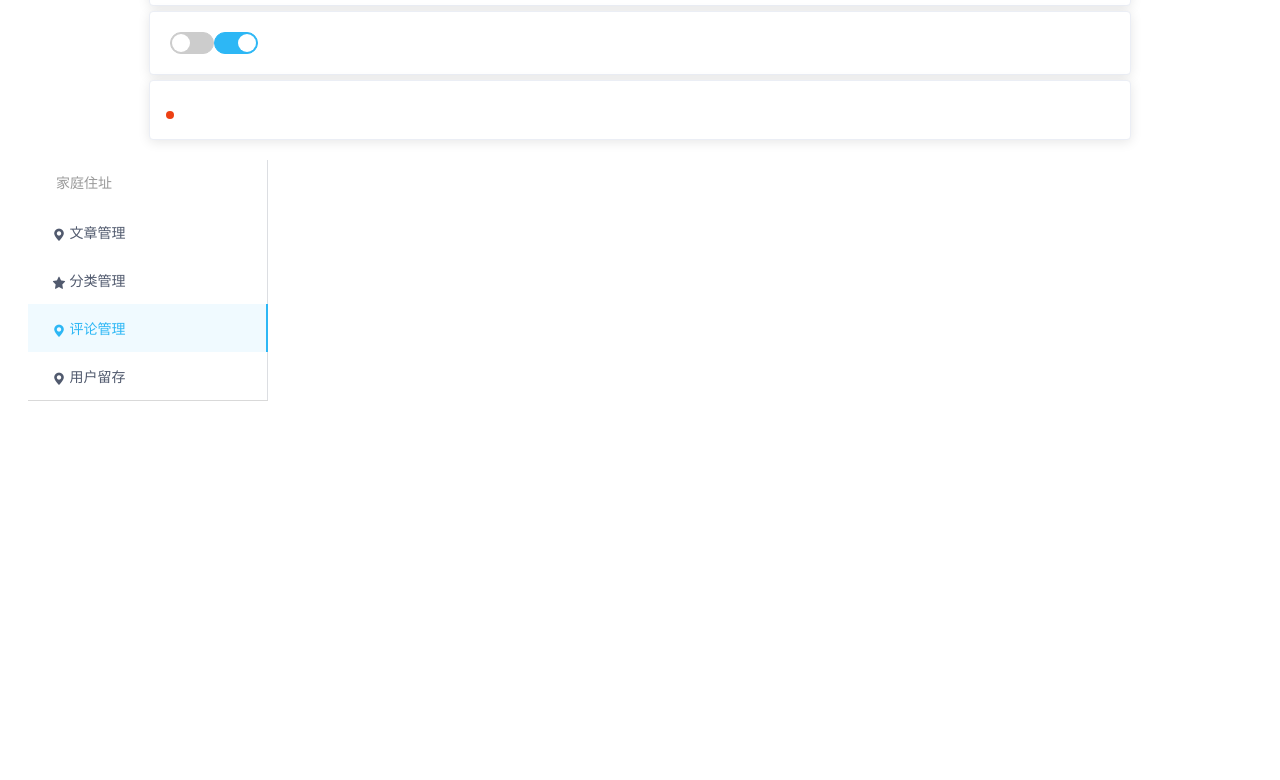
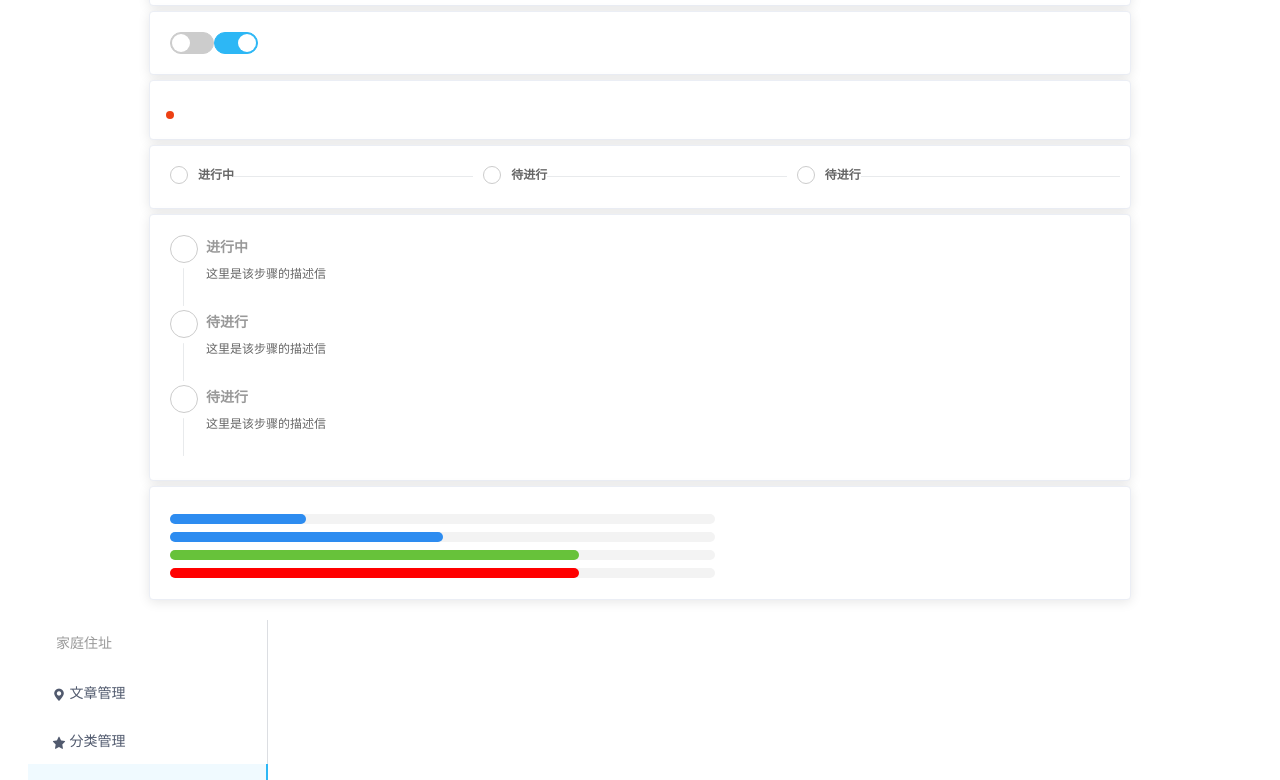
Before and after one commit to MrJane/mine-ui, a Vue app: page / in a window 1280 px wide. Shown: the part 599-1379 px from the top of the page. Before the commit the page ends 1020 px from the top, so only its background shows below. Built offline with nearby package versions, Linux system fonts and the light colour scheme.

Commit message:
进度条

```diff
--- /dev/null
+++ b/src/components/progress/progress.vue
@@ -0,0 +1,30 @@
+<template>
+    <div class="mine-progress" :class="status?'mine-progress-'+status:''">
+        <div class="mine-progress-outer">
+            <div class="mine-progress-inner">
+                <div class="mine-progress-bg" :style="{width:this.percent+'%'}"></div>
+            </div>
+        </div>
+        <span class="mine-progress-text"></span>
+    </div>
+</template>
+
+<script>
+  export default {
+    name: "mine-progress",
+    props:{
+      //进度条百分比
+      percent:{
+        type:Number
+      },
+      //success,wrong,active,normal
+      status:{
+        type: String
+      }
+    }
+  }
+</script>
+
+<style>
+
+</style>
--- /dev/null
+++ b/src/components/steps/step.vue
@@ -0,0 +1,59 @@
+<template>
+    <div class="mine-step-item" :style="styles">
+        <div class="mine-step-line">
+            <i></i>
+        </div>
+        <div class="mine-step-tag">
+            <div class="mine-step-tag-inner"></div>
+        </div>
+        <div class="mine-step-main">
+            <div class="mine-step-title">
+                {{title}}
+            </div>
+            <div v-if="content" class="mine-step-content">
+                <slot>{{content}}</slot>
+            </div>
+        </div>
+    </div>
+</template>
+
+<script>
+  export default {
+    name: "mine-step",
+    data() {
+      return {
+        total: 1
+      }
+    },
+    props: {
+      //状态
+      status: {
+        type: String,
+        default: ''
+      },
+      //标题
+      title: {
+        type: String,
+        default: ''
+      },
+      //内容
+      content: {type: String},
+      //图标
+      icon: {
+        type: String
+      }
+    },
+    computed: {
+      styles() {
+        return {
+          width: `${1 / this.total * 100}%`
+        }
+
+      }
+    }
+  }
+</script>
+
+<style lang="scss">
+
+</style>
--- /dev/null
+++ b/src/components/steps/steps.vue
@@ -0,0 +1,62 @@
+<template>
+    <div class="mine-steps" :class="`mine-steps-${direction}`">
+        <slot>
+
+        </slot>
+    </div>
+</template>
+
+<script>
+  export default {
+    name: "mine-steps",
+    props: {
+      //当前步骤
+      current: {
+        type: Number,
+        default: 0
+      },
+      //当前状态
+      status: {
+        type: String
+      },
+      //方向:horizontal 水平 vertical垂直
+      direction: {
+        type: String,
+        default: 'horizontal'
+      },
+      size: {
+        type: String,
+        default: 'small'
+      }
+
+    },
+    mounted() {
+      this.updateChildProps();
+    },
+    methods: {
+      updateChildProps() {
+        const total = this.$children.length;
+
+
+        this.$children.forEach((child, index) => {
+          if (this.direction === 'horizontal') { //水平方向的设置宽度百分比
+            child.total = total;
+          }
+        });
+
+
+        console.log(this.$children.length, '-------------------------')
+      }
+    }
+
+  }
+</script>
+
+<style lang="scss">
+    .mine-steps {
+        font-size: 0;
+        width: 100%;
+        line-height: 1.5;
+
+    }
+</style>
--- a/src/main.js
+++ b/src/main.js
@@ -2,8 +2,9 @@ import Vue from 'vue'
 import App from './App.vue'
 import router from './router'
 import store from './store'
-import './assets/iconfont/iconfont.css'
-Vue.config.productionTip = false
+import './assets/iconfont/iconfont.css';
+import './styles/main.scss'
+Vue.config.productionTip = false;
 
 new Vue({
   router,
--- /dev/null
+++ b/src/styles/main.scss
@@ -0,0 +1,2 @@
+@import "steps";
+@import "progress";
--- /dev/null
+++ b/src/styles/progress.scss
@@ -0,0 +1,49 @@
+.mine-progress {
+  display: inline-block;
+  width: 100%;
+  font-size: 12px;
+  position: relative;
+
+  &.mine-progress-success {
+    .mine-progress-outer{
+      .mine-progress-inner{
+        .mine-progress-bg{
+          background-color: #67c23a;
+        }
+      }
+    }
+  }
+  &.mine-progress-wrong{
+    .mine-progress-outer{
+      .mine-progress-inner{
+        .mine-progress-bg{
+          background-color: red;
+        }
+      }
+    }
+  }
+
+  .mine-progress-outer {
+    padding-right: 55px;
+    .mine-progress-inner {
+      display: inline-block;
+      width: 100%;
+      background-color: #f3f3f3;
+      border-radius: 100px;
+      vertical-align: middle;
+      position: relative;
+      .mine-progress-bg {
+        //width: 25%;
+        height: 10px;
+        background-color: #2d8cf0;
+        position: relative;
+        border-radius: 100px;
+        transition: all .2s linear;
+      }
+    }
+  }
+
+  .mine-progress-text {
+
+  }
+}
--- /dev/null
+++ b/src/styles/steps.scss
@@ -0,0 +1,132 @@
+.mine-steps {
+  font-size: 0;
+  width: 100%;
+  line-height: 1.5;
+
+  &.mine-steps-horizontal {
+    .mine-step-item {
+      display: inline-block;
+      position: relative;
+
+      .mine-step-line {
+        width: 100%;
+        padding: 0 10px;
+        position: absolute;
+        left: 0;
+        top: 10px;
+
+        i {
+          display: inline-block;
+          width: 100%;
+          height: 1px;
+          background: #e8eaec
+        }
+      }
+
+      .mine-step-tag {
+        background: #fff;
+        position: relative;
+        display: inline-block;
+        vertical-align: top;
+        padding-left: 10px;
+        margin-left: -10px;
+
+        .mine-step-tag-inner {
+          width: 18px;
+          height: 18px;
+          line-height: 16px;
+          margin-right: 10px;
+          text-align: center;
+          border-radius: 50%;
+          font-size: 12px;
+          border: 1px solid #ccc;
+          transition: background-color .2s ease-in-out;
+          box-sizing: border-box;
+        }
+      }
+
+      .mine-step-main {
+        position: relative;
+        display: inline-block;
+        vertical-align: top;
+
+        .mine-step-title {
+          margin-bottom: 4px;
+          margin-top: 0;
+          color: #666;
+          font-size: 12px;
+          font-weight: 700;
+          background: #fff;
+        }
+
+      }
+    }
+  }
+
+  &.mine-steps-vertical {
+    .mine-step-item {
+      display: block;
+      position: relative;
+
+      .mine-step-line {
+        position: absolute;
+        left: 13px;
+        top: 0;
+        height: 100%;
+        width: 1px;
+        padding: 33px 0 4px;
+        box-sizing: border-box;
+
+        i {
+          width: 1px;
+          height: 100%;
+          display: inline-block;
+          vertical-align: top;
+          background: #e8eaec;
+          border-radius: 1px;
+          position: relative;
+        }
+      }
+
+      .mine-step-tag {
+        float: left;
+        background: #fff;
+
+        .mine-step-tag-inner {
+          display: block;
+          width: 26px;
+          height: 26px;
+          line-height: 24px;
+          margin-right: 8px;
+          text-align: center;
+          border: 1px solid #ccc;
+          border-radius: 50%;
+          font-size: 14px;
+          transition: background-color .2s ease-in-out;
+        }
+      }
+
+      .mine-step-main {
+        min-height: 75px;
+        overflow: hidden;
+        display: block;
+
+        .mine-step-title {
+          font-size: 14px;
+          color: #999;
+          line-height: 26px;
+          display: inline-block;
+          margin-bottom: 4px;
+          padding-right: 10px;
+          font-weight: 700;
+          background: #fff;
+        }
+
+        .mine-step-content {
+          color: #666;
+          font-size: 12px;
+        }
+      }
+    }
+  }
+}
--- a/src/views/Home.vue
+++ b/src/views/Home.vue
@@ -65,7 +65,27 @@
             <mine-switch checked="true">ddd</mine-switch>
         </mine-card>
         <mine-card class="box-card">
-           <mine-badge></mine-badge>
+            <mine-badge></mine-badge>
+        </mine-card>
+        <mine-card class="box-card">
+            <mine-steps direction="horizontal">
+                <mine-step title="进行中"></mine-step>
+                <mine-step title="待进行"></mine-step>
+                <mine-step title="待进行"></mine-step>
+            </mine-steps>
+        </mine-card>
+        <mine-card :bodyStyle="{width:'600px'}" class="box-card">
+            <mine-steps direction="vertical">
+                <mine-step title="进行中" content="这里是该步骤的描述信"></mine-step>
+                <mine-step title="待进行" content="这里是该步骤的描述信"></mine-step>
+                <mine-step title="待进行" content="这里是该步骤的描述信"></mine-step>
+            </mine-steps>
+        </mine-card>
+        <mine-card :bodyStyle="{width:'600px'}" class="box-card">
+            <mine-progress :percent="25"></mine-progress>
+            <mine-progress :percent="50" status="active"></mine-progress>
+            <mine-progress :percent="75" status="success"></mine-progress>
+            <mine-progress :percent="75" status="wrong"></mine-progress>
         </mine-card>
         <div class="card" style="width: 240px">
             <mine-menu active-name="3">
@@ -104,6 +124,9 @@
   import MineRadio from '../components/radio/radio'
   import MineSwitch from '../components/switch/switch';
   import MineBadge from '../components/badge/badge'
+  import MineSteps from '../components/steps/steps';
+  import MineStep from '../components/steps/step';
+  import MineProgress from '../components/progress/progress'
 
   export default {
     name: 'home',
@@ -118,7 +141,10 @@
       MineRadioGroup,
       MineRadio,
       MineSwitch,
-      MineBadge
+      MineBadge,
+      MineSteps,
+      MineStep,
+      MineProgress
     }
   }
 </script>
```
